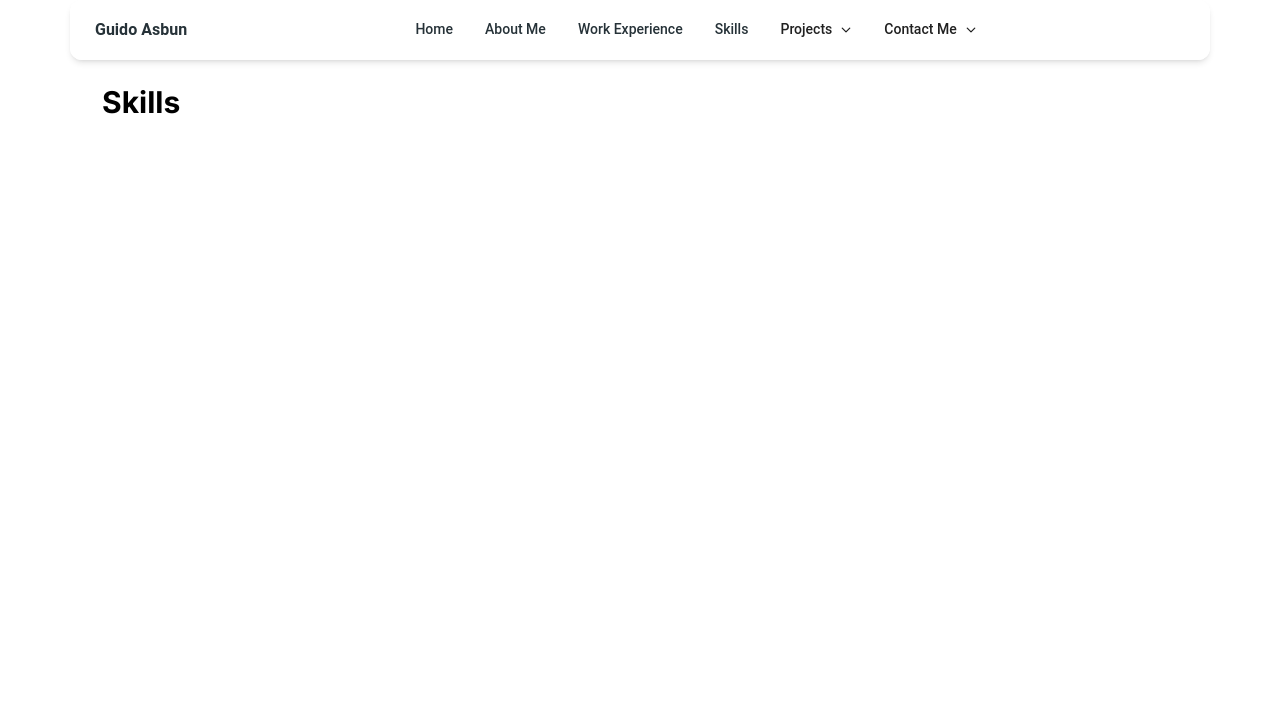
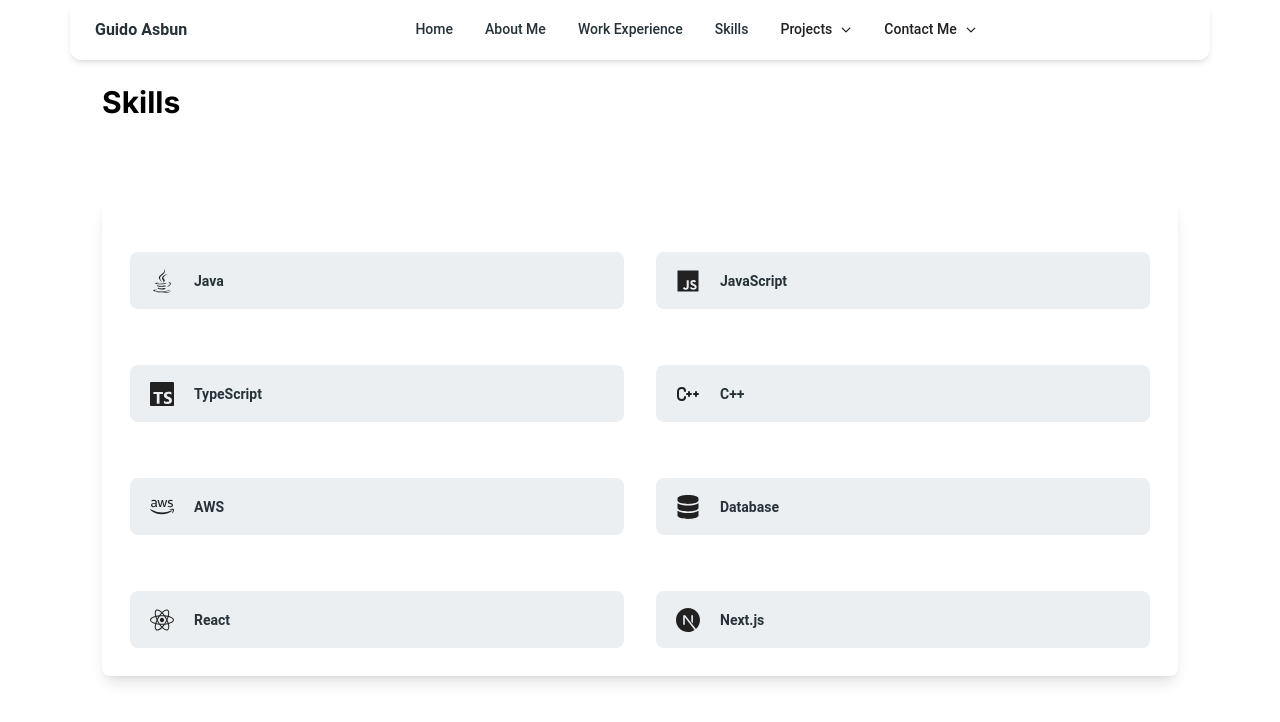
Before and after one commit to guidoasbun/portfolio-v2, a Next.js app: page /skills in a window 1280 px wide. Shown: the top 722 px of the page. Built offline with nearby package versions, Linux system fonts and the light colour scheme.

Commit message:
skills page - added a backdrop to all pages

```diff
--- a/app/aboutMe/page.js
+++ b/app/aboutMe/page.js
@@ -10,17 +10,18 @@
     <main className="mx-auto max-w-screen-xl px-4 py-2">
       <h1 className="text-3xl font-bold p-4">About Me</h1>
       <div className="container mx-auto px-4 py-8">
+        <div className="bg-white p-5 rounded-lg shadow-lg max-w-auto mx-auto my-8">
           <div className="md:flex md:items-center md:justify-between">
             <div className="md:w-2/3">
               <p className="mt-4 p-5 block font-sans text-base antialiased font-light leading-relaxed text-inherit">
-              Hello, I am Guido Asbun, and welcome to my portfolio page. I am a
-              Junior at the California State University Fullerton&apos;s
+                Hello, I am Guido Asbun, and welcome to my portfolio page. I am
+                a Junior at the California State University Fullerton&apos;s
                 Computer Science Program. I have a passion for technologies and
-              problem solving. Through my Computer Science journey I was able to
-              intern at two companies, Snap Chat, and Axios media. And I built
-              multiple projects that show my passion for technology and problem
-              solving. In my website, you will be able to know all about me in a
-              simple to navigate and visually appealing way.
+                problem solving. Through my Computer Science journey I was able
+                to intern at two companies, Snap Chat, and Axios media. And I
+                built multiple projects that show my passion for technology and
+                problem solving. In my website, you will be able to know all
+                about me in a simple to navigate and visually appealing way.
               </p>
               <div className="mt-6">
                 <ActionButton
@@ -42,6 +43,7 @@
             </div>
           </div>
         </div>
+      </div>
     </main>
   );
 }
--- a/app/skills/page.js
+++ b/app/skills/page.js
@@ -1,8 +1,34 @@
+"use client";
+
+import skillsItems from "@/assets/skillsItems";
+import ActionButton from "@/components/action-button/action-button";
+
 export default function Skills() {
+  const renderItems = skillsItems.map(
+    ({ title, icon, link, description }, key) => (
+      <div className="flex flex-col md:flex-row items-center p-2" key={key}>
+        <div className="flex-grow mt-6">
+          <ActionButton
+            title={title}
+            icon={icon}
+            link={link}
+            description={description}
+          />
+        </div>
+      </div>
+    )
+  );
+
   return (
     <main className="mx-auto max-w-screen-xl px-4 py-2">
       <h1 className="text-3xl font-bold p-4">Skills</h1>
-      <div className="container mx-auto px-4 py-8"></div>
+      <div className="container mx-auto px-4 py-8">
+        <div className="bg-white p-5 rounded-lg shadow-lg max-w-auto mx-auto my-8">
+          <div className="grid grid-cols-1 md:grid-cols-2 gap-4">
+            {renderItems}
+          </div>
+        </div>
+      </div>
     </main>
   );
 }
--- a/app/workExperience/page.js
+++ b/app/workExperience/page.js
@@ -9,6 +9,7 @@
       <div className="container mx-auto px-4 py-8">
         <div className="grid grid-rows-1 md:grid-rows-2 gap-4">
           {/* First Item */}
+          <div className="bg-white p-5 rounded-lg shadow-lg max-w-auto mx-auto my-8">
             <div className="flex flex-col md:flex-row items-center p-10">
               <Image
                 src={snapLogo} // Update with your image path
@@ -17,22 +18,23 @@
               />
               <div className="text">
                 <p className="mt-4 p-5 block font-sans text-base antialiased font-light leading-relaxed text-inherit">
-                My first exposure as a professional software developer was when
-                I got accepted to the Snap Engineering Academy, a software
-                development pre-internship provided by Snap Chat. As a Snap
-                Engineering Academy Scholar, I worked closely with Snap Chat
-                software engineers on various technologies like Snaps augmented
-                reality and built a collaboratively produced full-stack mobile
-                app that uses a maps API to geo-locate empty lots near you and
-                overlays an augmented reality lens over to visualize a better
-                re-purpose. I also worked with React Native, React, Firebase,
-                JavaScript, Snap Lens Studio, Blender, Adobe Suite, Asana, and
-                many more.
+                  My first exposure as a professional software developer was
+                  when I got accepted to the Snap Engineering Academy, a
+                  software development pre-internship provided by Snap Chat. As
+                  a Snap Engineering Academy Scholar, I worked closely with Snap
+                  Chat software engineers on various technologies like Snaps
+                  augmented reality and built a collaboratively produced
+                  full-stack mobile app that uses a maps API to geo-locate empty
+                  lots near you and overlays an augmented reality lens over to
+                  visualize a better re-purpose. I also worked with React
+                  Native, React, Firebase, JavaScript, Snap Lens Studio,
+                  Blender, Adobe Suite, Asana, and many more.
                 </p>
               </div>
             </div>
-
+          </div>
           {/* Second Item */}
+          <div className="bg-white p-5 rounded-lg shadow-lg max-w-auto mx-auto my-8">
             <div className="flex flex-col md:flex-row items-center p-10">
               <Image
                 src={axiosLogo} // Update with your second image path
@@ -43,14 +45,15 @@
                 <p className="mt-4 p-5 block font-sans text-base antialiased font-light leading-relaxed text-inherit">
                   As a full-time software engineering intern at Axios Media, I
                   contributed directly to their production application. As a
-                front-end software engineer, I used technologies such as React,
-                Next js, Typescript, Tailwind, Jira, Agile, and many others. I
-                collaborated with team members on multiple projects, improving
-                efficiency and code quality and developing new components for
-                the Axios application. I planned, built, deployed, and tested
-                various components for their production site using Github,
-                Circle Ci, Docker, and Jira.
+                  front-end software engineer, I used technologies such as
+                  React, Next js, Typescript, Tailwind, Jira, Agile, and many
+                  others. I collaborated with team members on multiple projects,
+                  improving efficiency and code quality and developing new
+                  components for the Axios application. I planned, built,
+                  deployed, and tested various components for their production
+                  site using Github, Circle Ci, Docker, and Jira.
                 </p>
+              </div>
             </div>
           </div>
         </div>
--- /dev/null
+++ b/assets/skillsItems.js
@@ -0,0 +1,57 @@
+import { FaJava, FaAws, FaDatabase, FaReact } from "react-icons/fa";
+import { IoLogoJavascript } from "react-icons/io5";
+import { SiTypescript, SiNextdotjs } from "react-icons/si";
+import { TbBrandCpp } from "react-icons/tb";
+
+const skillsItems = [
+  {
+    title: "Java",
+    description: " ",
+    icon: FaJava,
+    link: "#",
+  },
+  {
+    title: "JavaScript",
+    description: " ",
+    icon: IoLogoJavascript,
+    link: "#",
+  },
+  {
+    title: "TypeScript",
+    description: " ",
+    icon: SiTypescript,
+    link: "#",
+  },
+  {
+    title: "C++",
+    description: " ",
+    icon: TbBrandCpp,
+    link: "#",
+  },
+  {
+    title: "AWS",
+    description: " ",
+    icon: FaAws,
+    link: "#",
+  },
+  {
+    title: "Database",
+    description: " ",
+    icon: FaDatabase,
+    link: "#",
+  },
+  {
+    title: "React",
+    description: " ",
+    icon: FaReact,
+    link: "#",
+  },
+  {
+    title: "Next.js",
+    description: " ",
+    icon: SiNextdotjs,
+    link: "#",
+  },
+];
+
+export default skillsItems;
--- a/components/action-button/action-button.js
+++ b/components/action-button/action-button.js
@@ -7,7 +7,7 @@
 export default function ActionButton({ title, description, icon, link }) {
   return (
     <Link href={link}>
-      <MenuItem className="flex items-center gap-3 rounded-lg">
+      <MenuItem className="flex items-center gap-3 rounded-lg bg-blue-gray-50 hover:bg-blue-gray-200">
         <div className="flex items-center justify-center rounded-lg !bg-blue-gray-50 p-2 ">
           {" "}
           {React.createElement(icon, {
```
Lines whose indentation alone changed are shown as unchanged.
